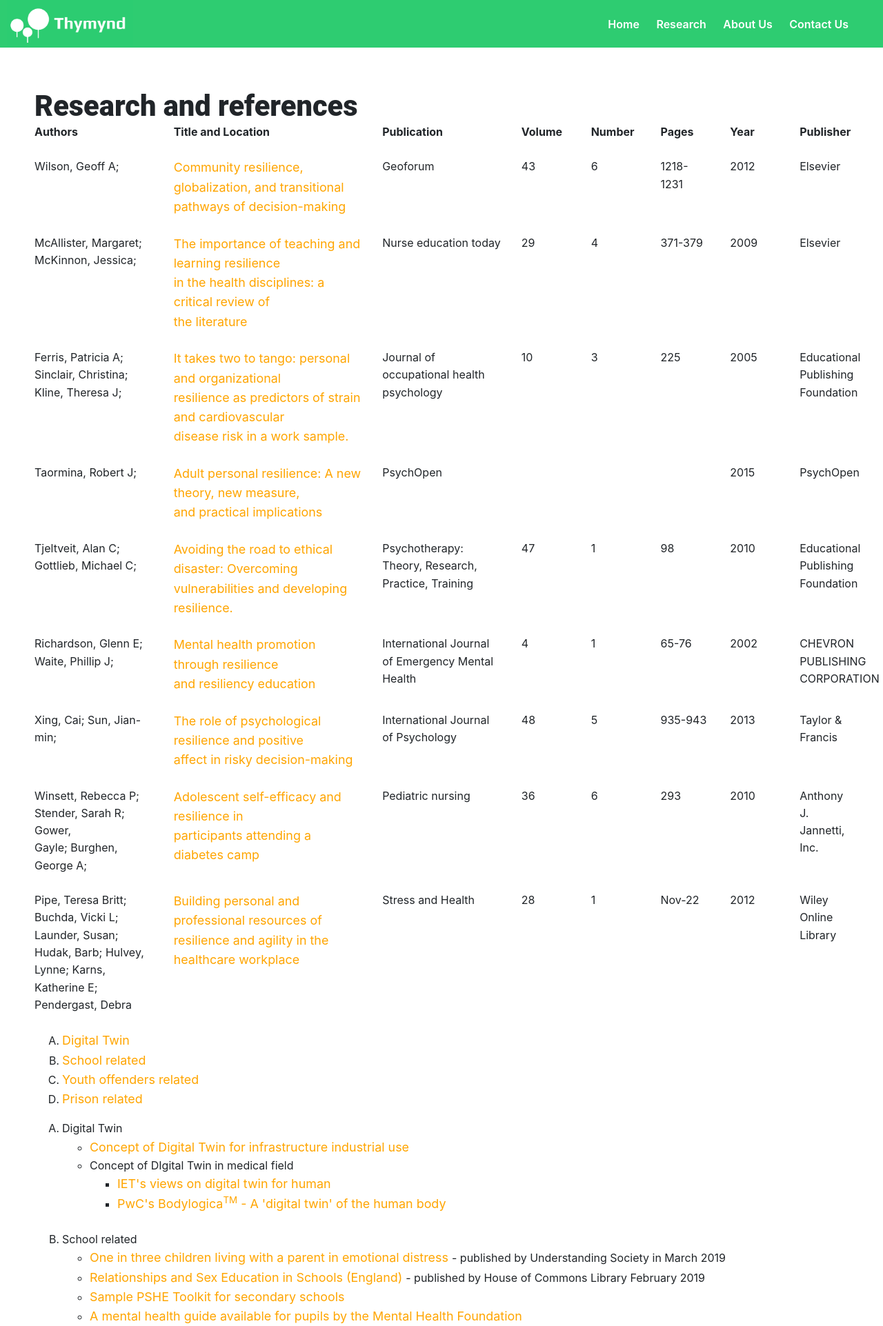
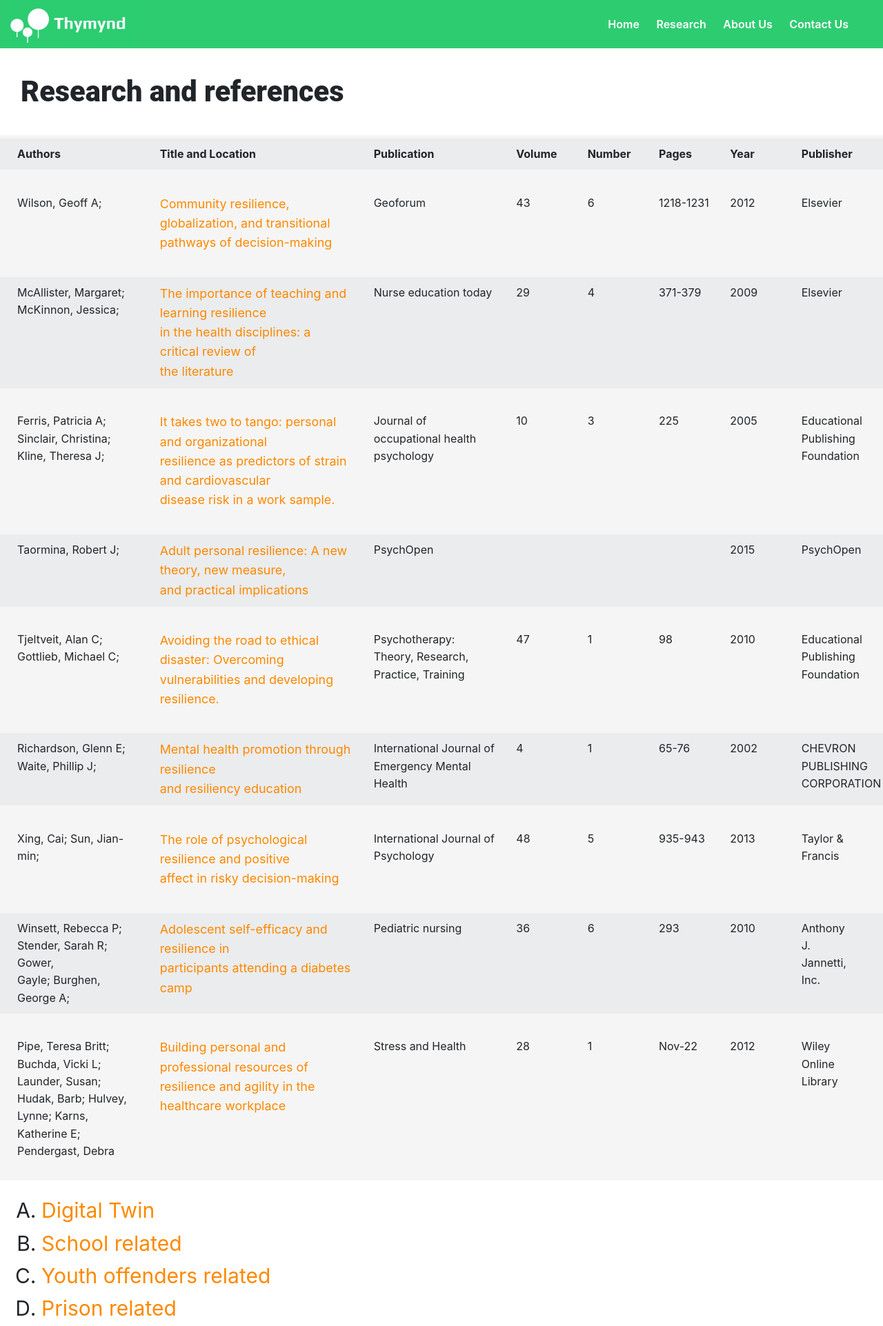
Before and after one commit to pkdc/thymynd, a PHP site: page /ref.html in a window 1280 px wide. Shown: the top 1923 px of the page at 69% size. Run offline with PHP 8.4, Linux system fonts and the light colour scheme; some libraries are stand-ins or nearby versions.

Commit message:
Changed some selectors, changed some styling (esp to the research/reference page)

```diff
--- a/css/stylesheet.css
+++ b/css/stylesheet.css
@@ -1,10 +1,13 @@
 :root {
   --thymynd-green: #2ecc71;
   --thymynd-green_grad: #28b363;
+  --thymynd-white1: whitesmoke;
   --thymynd-grey: #eaecee;
-  --thymynd-grey2: #c6ccd2;
+  --thymynd-grey2: #7a7d7d;
   --thymynd-orange0: #ffdb99;
-  --thymynd-orange: orange;
+  --thymynd-orange: #ff8800;
+  --thymynd-orange2: #cc6d00;
+  --thymynd-lightred: #c08497;
 }
 
 .clearfix::after {
@@ -660,9 +631,27 @@ input[type="text"] {
   text-decoration: none;
   color: var(--thymynd-orange0, orange);
 }
+#reference {
+  margin: 0px 0px 30px 0px;
+}
+#reference h1 {
+  margin: 30px;
+}
 
-#reference {
-  margin: 60px 50px 60px 50px;
+#r-and-r {
+  /* margin: 10px 0px 30px 0px; */
+  margin: 0px;
+  padding: 5px 0px 20px 0px;
+  background-color: var(--thymynd-white1, whitesmoke);
+}
+
+#r-and-r .row {
+  padding: 10px 30px 10px 10px;
+  margin: 0;
+}
+
+#r-and-r .row:nth-of-type(2n + 1) {
+  background-color: var(--thymynd-grey);
 }
 
 #reference a {
@@ -676,7 +665,16 @@ input[type="text"] {
 #reference a:hover {
   color: var(--thymynd-green, green);
 }
+#reference > ol {
+  margin: 20px 5px 0px 20px;
+}
 
+#reference > ol > li {
+  font-size: 30px;
+}
+#reference > ol > li > a {
+  font-size: 30px;
+}
 /* #reference ul p
 {
   //color: $spgreen;
--- a/index.html
+++ b/index.html
@@ -7,8 +7,8 @@
 		 prison, psychiatry, mental, mental health, prepare, thought, data, for one and all">
 		<meta name="author" content="David Choy and Monique Ho">
 		<meta name="viewport" content="width=device-width, initial-scale=1.0">
+		<link rel="stylesheet" href="https://stackpath.bootstrapcdn.com/bootstrap/4.3.1/css/bootstrap.min.css" integrity="sha384-ggOyR0iXCbMQv3Xipma34MD+dH/1fQ784/j6cY/iJTQUOhcWr7x9JvoRxT2MZw1T" crossorigin="anonymous">
 		<link rel="stylesheet" href="css/stylesheet.css">
-		<link rel="stylesheet" href="https://stackpath.bootstrapcdn.com/bootstrap/4.3.1/css/bootstrap.min.css" integrity="sha384-ggOyR0iXCbMQv3Xipma34MD+dH/1fQ784/j6cY/iJTQUOhcWr7x9JvoRxT2MZw1T" crossorigin="anonymous">
 		<script src="https://kit.fontawesome.com/7291736940.js" crossorigin="anonymous"></script>
 		<!-- <link rel="stylesheet" href="https://cdnjs.cloudflare.com/ajax/libs/font-awesome/5.15.1/css/fontawesome.min.css"> -->
 	</head>
@@ -28,7 +28,7 @@
 			</button>
 		</div>
 		<nav id="nav">
-			<ul id="nav-bar">
+			<ul>
 				<li class="nav-bar-item"><a class="current" href="index.html">Home</a></li>
 				<!-- <li class="nav-bar-item"><a href="product.php">Product</a></li> -->
 				<!-- <li class="nav-bar-item"><a href="ref.php">Research</a></li>
--- a/ref.html
+++ b/ref.html
@@ -7,8 +7,8 @@
 		 prison, psychiatry, mental, mental health, prepare, thought, data, for one and all">
 		<meta name="author" content="David Choy and Monique Ho">
 		<meta name="viewport" content="width=device-width, initial-scale=1.0">
+		<link rel="stylesheet" href="https://stackpath.bootstrapcdn.com/bootstrap/4.3.1/css/bootstrap.min.css" integrity="sha384-ggOyR0iXCbMQv3Xipma34MD+dH/1fQ784/j6cY/iJTQUOhcWr7x9JvoRxT2MZw1T" crossorigin="anonymous">
 		<link rel="stylesheet" href="css/stylesheet.css">
-		<link rel="stylesheet" href="https://stackpath.bootstrapcdn.com/bootstrap/4.3.1/css/bootstrap.min.css" integrity="sha384-ggOyR0iXCbMQv3Xipma34MD+dH/1fQ784/j6cY/iJTQUOhcWr7x9JvoRxT2MZw1T" crossorigin="anonymous">
 		<script src="https://kit.fontawesome.com/7291736940.js" crossorigin="anonymous"></script>
 	</head>
 
@@ -41,9 +41,9 @@
  	<!-- header.php -->
 
  <body>
-	 <div id="reference">
+	 <section id="reference">
 		 <h1>Research and references </h1>
-
+		 <section id="r-and-r">
 			<div class="row">
 				<!-- header -->
 
@@ -561,7 +561,7 @@
 				Wiley Online Library
 			</div>
 		</div>
-<br>
+	</section>
 <ol type="A">
   <li><a href="#digi-twin">Digital Twin</a></li>
   <li><a href="#school">School related</a></li>
@@ -676,6 +676,7 @@
               </ul>
             </ol>
           </div>
+		</section>
 </body>
 <!-- <?php
   include_once 'includes/footer.php';
```
Also changed, not shown: other parts of css/stylesheet.css (+11 -43 lines), app.js (+5 -9 lines).
